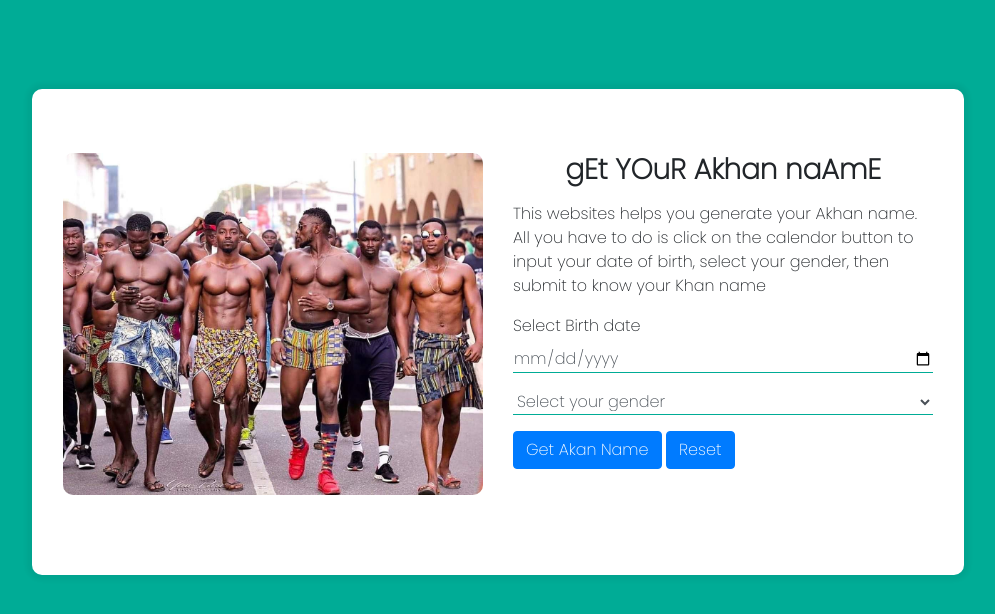
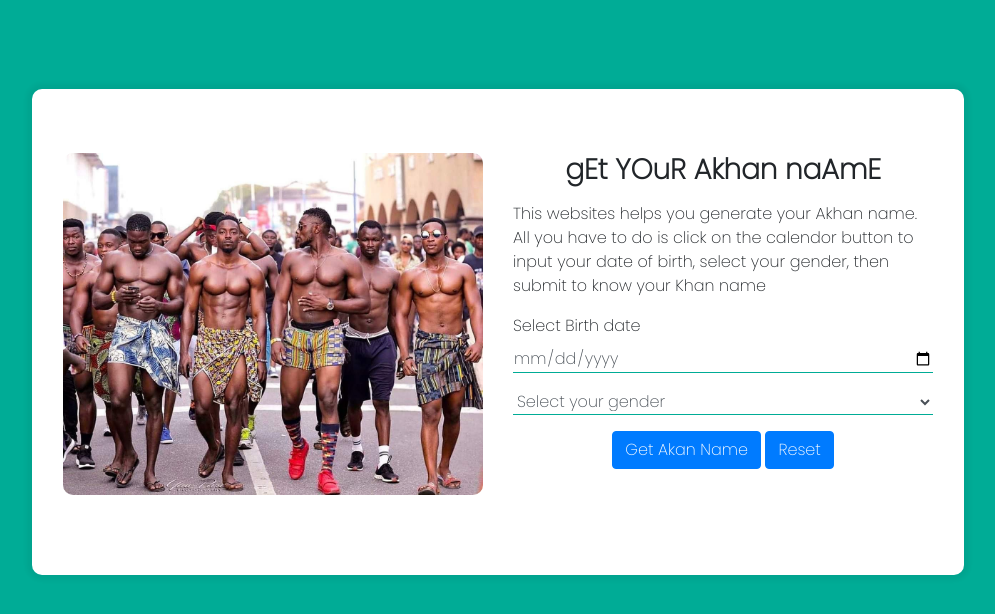
Before and after one commit to OderoOluoch/akan, a plain HTML site: page index.html in a window 1280 px wide. Shown: the whole page, without its empty margins (142-1137 px from the left). Drawn offline with nearby package versions, Linux system fonts and the light colour scheme.

Commit message:
Re styling the buttons

```diff
--- a/CSS/index.css
+++ b/CSS/index.css
@@ -11,6 +11,10 @@ body{
     padding: 4rem 1rem 4rem 1rem;
     box-shadow: 0 0 5px 5px rgba(0,0,0, .05);
     border-radius: 10px;
+}
+
+.btns{
+    text-align: center;
 }
 
 .into-text{
--- a/index.html
+++ b/index.html
@@ -37,9 +37,10 @@
                         </select>
                     </div>
                 </form>
-
-                <input type="button" class="btn btn-primary" value="Get Akan Name" onclick="formValidation()">
-                <input type="button" class="btn btn-primary" value="Reset" onclick="reset()">
+                <div class="btns">
+                    <input type="button" class="btn btn-primary" value="Get Akan Name" onclick="formValidation()">
+                    <input type="button" class="btn btn-primary" value="Reset" onclick="reset()">
+                </div>
                 <div class="results" id="hiden-display">
                     <div id="display">
 
```
